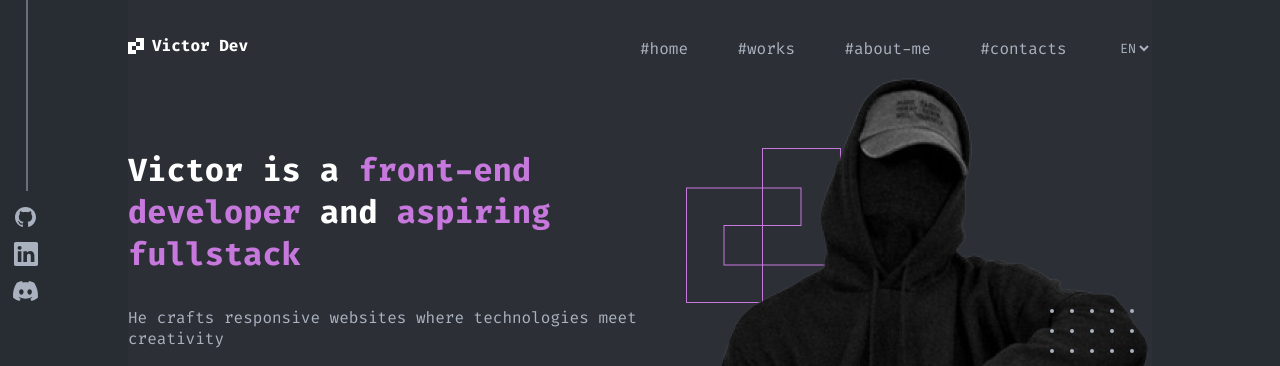
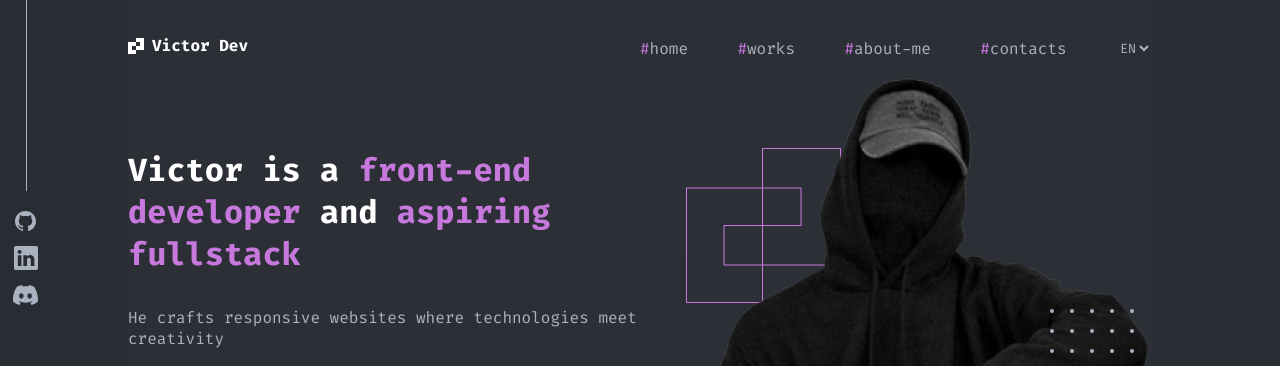
Before and after one commit to VictorCR18/Portfolio-Victor, a React (Vite) app: page / in a window 1280 px wide. Shown: the top 366 px of the page. Built offline with nearby package versions, Linux system fonts and the light colour scheme.

Commit message:
Iniciando skills

```diff
--- a/src/components/Header/index.tsx
+++ b/src/components/Header/index.tsx
@@ -10,10 +10,18 @@ export function Header() {
         </a>
       </div>
       <div className="navbar">
-        <label>#home</label>
-        <label>#works</label>
-        <label>#about-me</label>
-        <label>#contacts</label>
+        <a className="label-header">
+          <label className="label-color">#</label>home
+        </a>
+        <a className="label-header">
+          <label className="label-color">#</label>works
+        </a>
+        <a className="label-header">
+          <label className="label-color">#</label>about-me
+        </a>
+        <a className="label-header">
+          <label className="label-color">#</label>contacts
+        </a>
         <select className="select" name="language">
           <option value="EN">EN</option>
           <option value="PT-Br">PT</option>
--- a/src/components/Header/styles.css
+++ b/src/components/Header/styles.css
@@ -36,7 +36,16 @@
   justify-content: space-between;
 }
 
+.label-header {
+  width: auto;
+}
+
+.label-color {
+  color: #c778dd;
+}
+
 .select {
+  width: auto;
   background-color: #2c3036;
   border: none;
 }
--- a/src/components/Media/index.tsx
+++ b/src/components/Media/index.tsx
@@ -1,16 +1,14 @@
 import Discord from "../../assets/Discord.svg";
 import Linkedin from "../../assets/Linkedin.svg";
 import Github from "../../assets/Github.svg";
-import Line from "../../assets/Line.svg";
 
 import "./styles.css";
 
 export function Media() {
   return (
     <div className="media-link">
-      <a className="line">
-        <img src={Line} />
-      </a>
+      <div className="line"></div>
+      <div className="media-icons">
         <a href="https://github.com/VictorCR18">
           <img src={Github} />
         </a>
@@ -21,5 +19,6 @@ export function Media() {
           <img src={Discord} />
         </a>
       </div>
+    </div>
   );
 }
--- a/src/components/Media/styles.css
+++ b/src/components/Media/styles.css
@@ -1,13 +1,22 @@
-.media-link {
+.media-link{
+  width: auto;
+  position: absolute;
   display: flex;
   flex-direction: column;
   align-items: center;
-  position: absolute;
+  gap: 14px;
+}
+
+.media-icons {
+  width: auto;
+  display: flex;
+  flex-direction: column;
+  align-items: center;
   padding: 0 10px;
 }
 
 .line {
+  width: 1px;
   height: 191px;
-  width: 1px;
-  margin-bottom: 10px;
+  background: #abb2bf;
 }
--- a/src/components/Presentation/styles.css
+++ b/src/components/Presentation/styles.css
@@ -62,6 +62,7 @@ button:focus {
 }
 
 .Image {
+  width: auto;
   position: relative;
 }
 
@@ -121,12 +122,14 @@ button:focus {
 }
 
 .Aspas1 {
+  width: auto;
   position: absolute;
   left: 11px;
   top: -14px;
 }
 
 .Aspas2 {
+  width: auto;
   position: absolute;
   right: 16.53px;
   top: 112px;
--- a/src/styles/global.css
+++ b/src/styles/global.css
@@ -1,6 +1,7 @@
 @import url("https://fonts.googleapis.com/css2?family=Fira+Code:wght@400;500;600;700&display=swap");
 
 * {
+  width: 100%;
   margin: 0;
   padding: 0;
   box-sizing: border-box;
```
Lines whose indentation alone changed are shown as unchanged.
